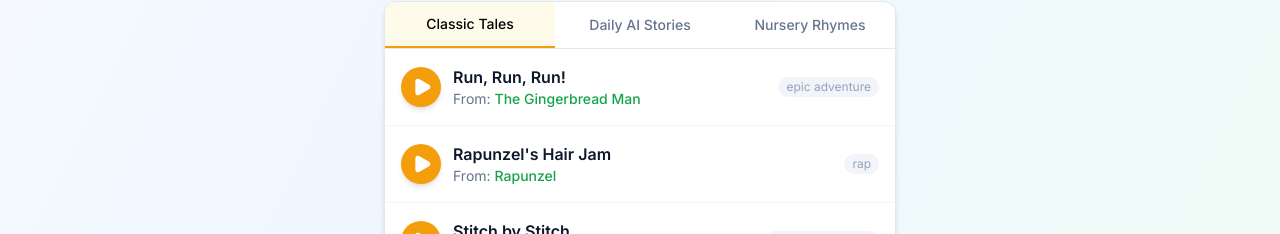
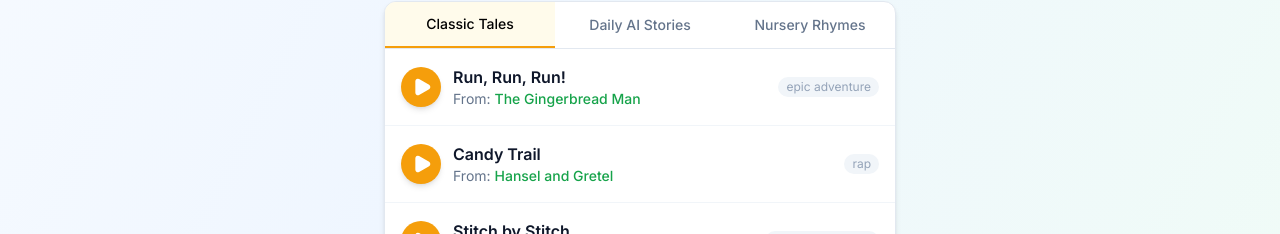
Before and after one commit to nathan663ai/fairyai-website, a React (Vite) app: page / in a window 1280 px wide. Shown: the part 2663-2897 px from the top of the page. Built offline with nearby package versions, Linux system fonts and the light colour scheme; no server answers.

Commit message:
Replace Rapunzel Hair Jam with Candy Trail from Hansel and Gretel

```diff
--- a/src/components/sections/ExperienceTheMagic.tsx
+++ b/src/components/sections/ExperienceTheMagic.tsx
@@ -77,7 +77,7 @@ interface SongData {
 const songsByCategory: Record<SongCategory, SongData[]> = {
   classic: [
     { id: 'classic-1', title: 'Run, Run, Run!', style: 'epic_adventure', storyTitle: 'The Gingerbread Man', audioSrc: 'https://d1mmspri4wgcne.cloudfront.net/classic-tales/the_gingerbread_man/epic_adventure.mp3' },
-    { id: 'classic-2', title: "Rapunzel's Hair Jam", style: 'rap', storyTitle: 'Rapunzel', audioSrc: 'https://d1mmspri4wgcne.cloudfront.net/classic-tales/rapunzel/rap.mp3' },
+    { id: 'classic-2', title: 'Candy Trail', style: 'rap', storyTitle: 'Hansel and Gretel', audioSrc: 'https://d1mmspri4wgcne.cloudfront.net/classic-tales/hansel_and_gretel/rap.mp3' },
     { id: 'classic-3', title: 'Stitch by Stitch', style: 'magical_pop_rock', storyTitle: 'The Brave Little Tailor', audioSrc: 'https://d1mmspri4wgcne.cloudfront.net/classic-tales/the_brave_little_tailor/magical_pop_rock.mp3' },
     { id: 'classic-4', title: 'Follow the Piper', style: 'singalong', storyTitle: 'The Pied Piper of Hamelin', audioSrc: 'https://d1mmspri4wgcne.cloudfront.net/classic-tales/the_pied_piper_of_hamelin/singalong.mp3' },
     { id: 'classic-5', title: 'Tower of Stars', style: 'enchanted_synth_pop', storyTitle: 'Rapunzel', audioSrc: 'https://d1mmspri4wgcne.cloudfront.net/classic-tales/rapunzel/enchanted_synth_pop.mp3' },
```
Also changed, not shown: 2 other files (tests, documents, lock files or other folders).
